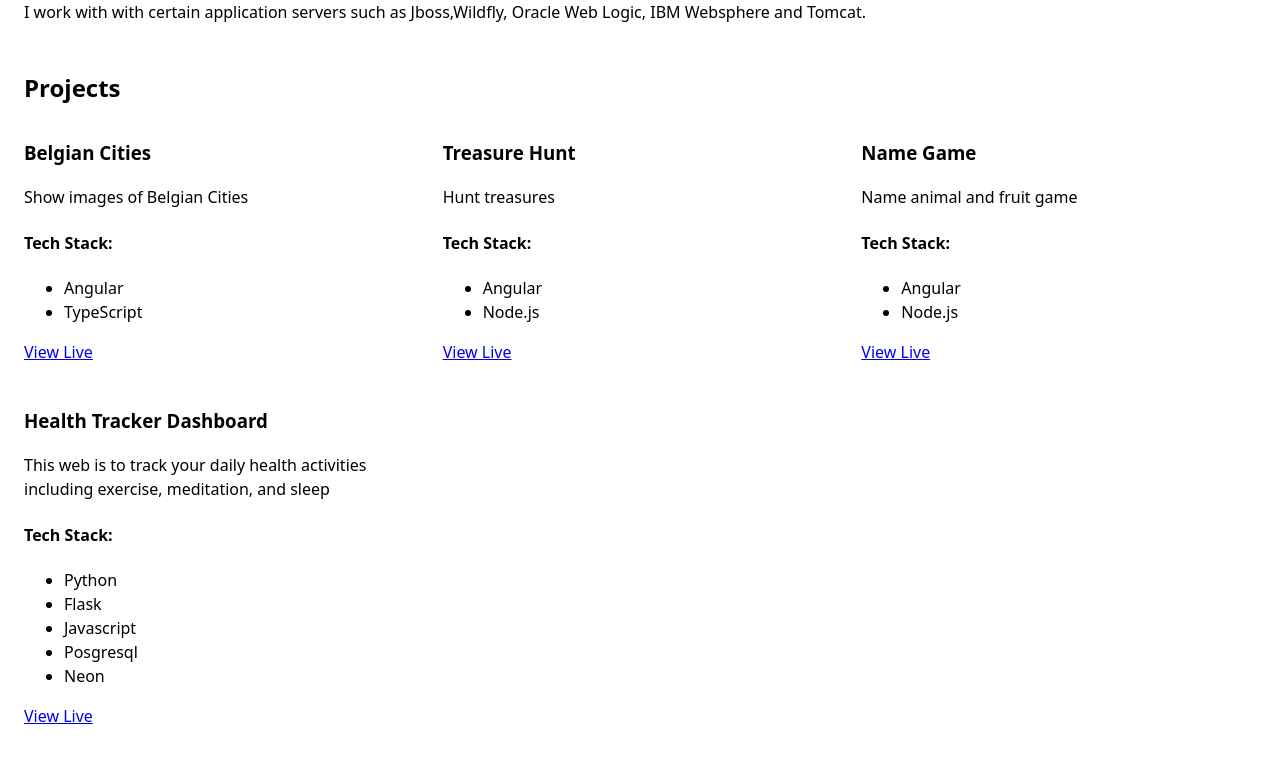
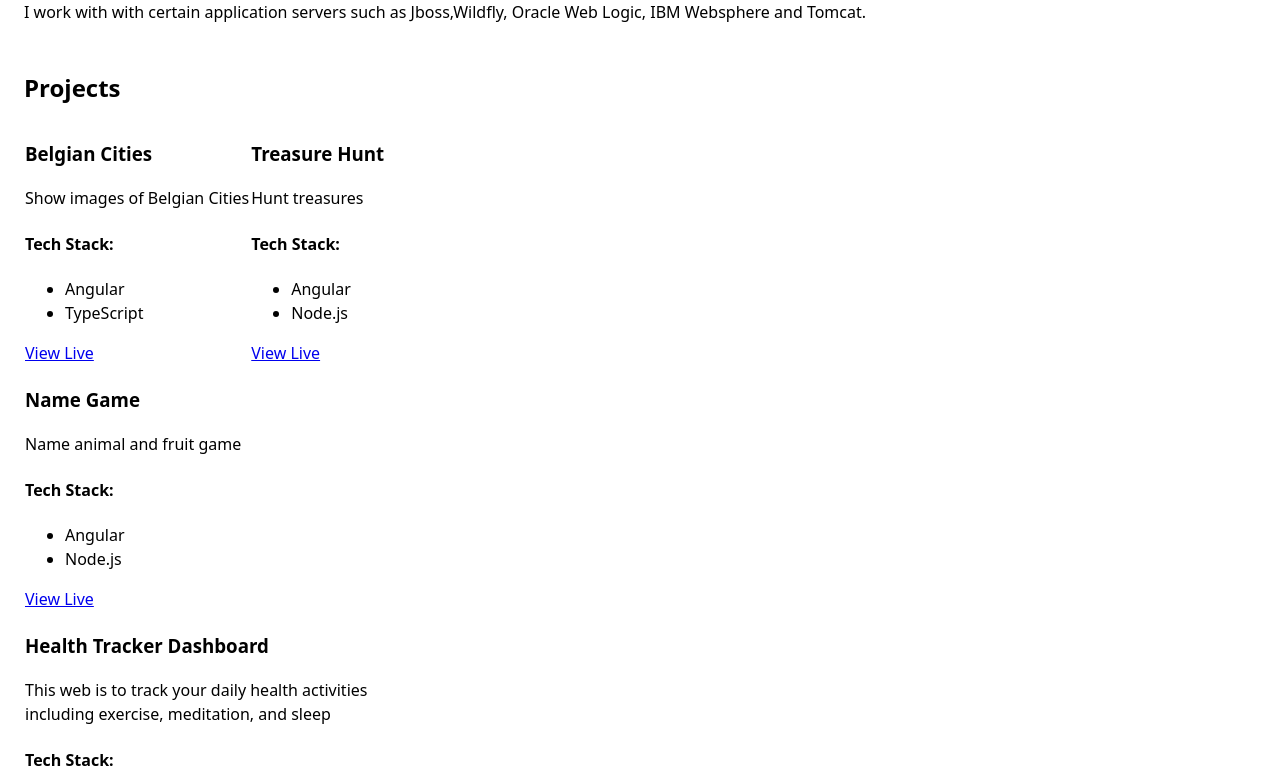
Before and after one commit to hoanghainguyen/my-portfolio, an Angular app: page / in a window 1280 px wide. Shown: the part 424-1204 px from the top of the page. Built offline with nearby package versions, Linux system fonts and the light colour scheme.

Commit message:
changing the structure of the html

```diff
--- a/src/app/app.html
+++ b/src/app/app.html
@@ -12,9 +12,11 @@
   <section>
     <h2 class="text-2xl font-semibold mb-4">Projects</h2>
     <div class="grid grid-cols-1 md:grid-cols-2 lg:grid-cols-3 gap-6">
+      <table>
       @for (project of projects(); track project.name) {
       <app-project-card [project]="project"></app-project-card>
       }
+      </table>
     </div>
   </section>
 </main>
--- a/src/app/project-card/project-card.html
+++ b/src/app/project-card/project-card.html
@@ -1,4 +1,6 @@
+<tr><td>
 <div class="border rounded-lg shadow-lg p-6 bg-white hover:shadow-xl transition-shadow">
+
   <h3 class="text-xl font-semibold mb-2">{{ project.name }}</h3>
   <p class="text-gray-600 mb-4">{{ project.description }}</p>
   <div class="mb-4">
@@ -13,3 +15,5 @@
     View Live
   </a>
 </div>
+</td>
+</tr>
--- a/src/app/services/project.service.ts
+++ b/src/app/services/project.service.ts
@@ -28,8 +28,8 @@ export class ProjectService {
     {
       name: 'Health Tracker Dashboard',
       description: 'This web is to track your daily health activities including exercise, meditation, and sleep',
-      techStack: ['Python', 'Flask',"Javascript","Posgresql","Neon" ],
-      liveUrl: 'https://name-game-eta.vercel.app/'
+      techStack: ['Python', 'Flask',"Javascript","Posgresql"],
+      liveUrl: 'https://health-tracker-dashboard-rho.vercel.app/'
     }
 
   ]);
```
